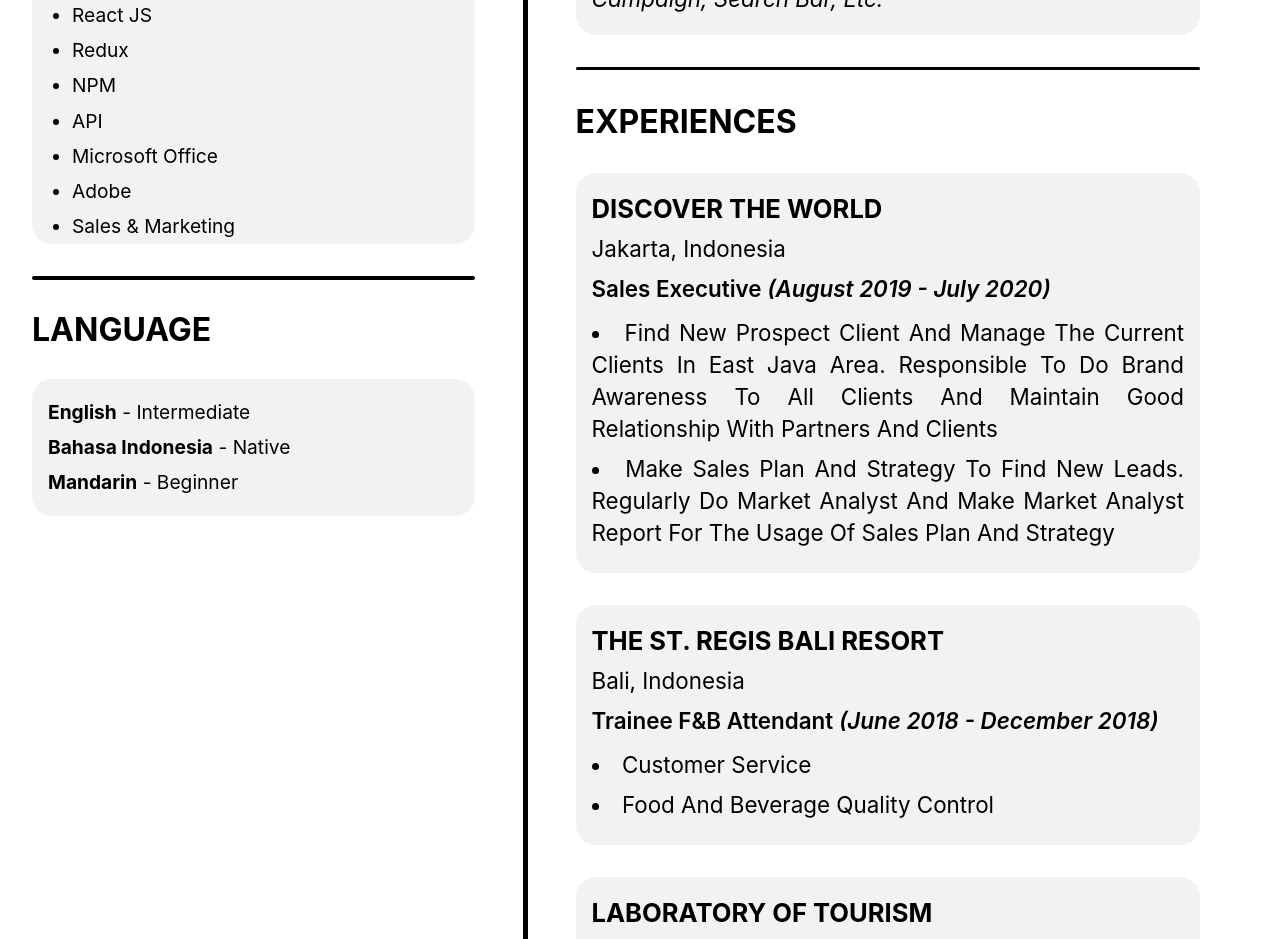
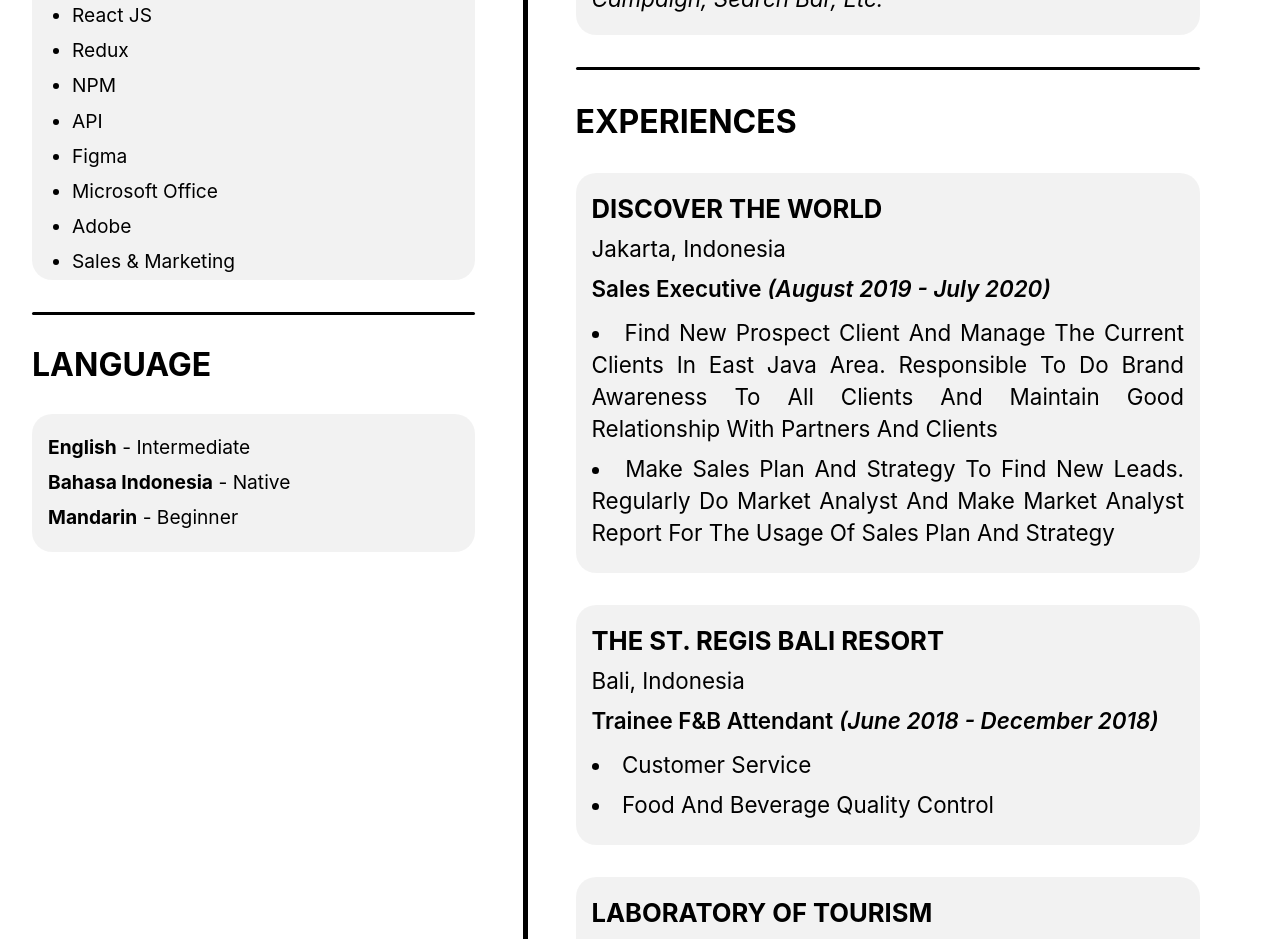
Before and after one commit to gilbertliem/profile, a React (Create React App) app: page /about in a window 1280 px wide. Shown: the part 2280-3219 px from the top of the page. Built offline with nearby package versions, Linux system fonts and the light colour scheme.

Commit message:
edit contact style

```diff
--- a/src/components/About/Biodata/Biodata.jsx
+++ b/src/components/About/Biodata/Biodata.jsx
@@ -74,6 +74,7 @@ export default function Biodata() {
             <li>Redux</li>
             <li>NPM</li>
             <li>API</li>
+            <li>Figma</li>
             <li>Microsoft Office</li>
             <li>Adobe</li>
             <li>Sales & Marketing</li>
```
